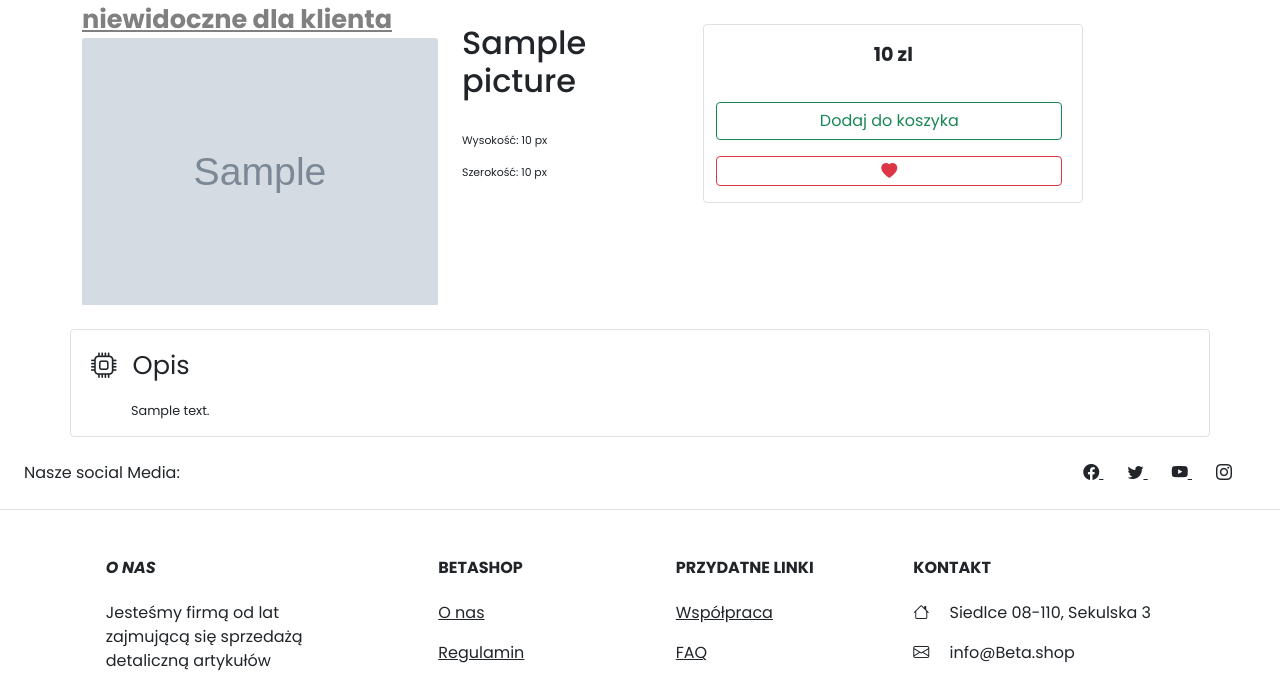
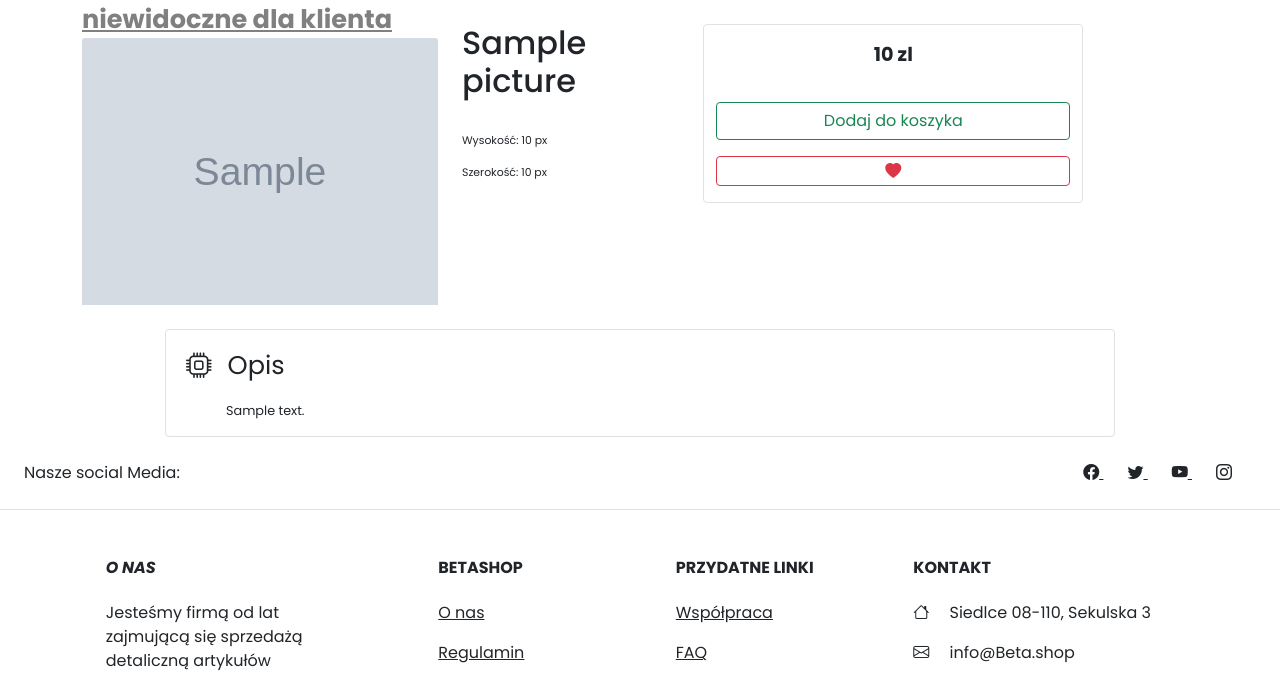
Before and after one commit to MateuszNaumiuk/Store, a PHP site: page /strona_produktu?id=1 in a window 1280 px wide. Shown: the part 112-786 px from the top of the page. Run offline with PHP 8.4, Linux system fonts and the light colour scheme; tables that the repository leaves empty hold one stand-in row (values such as "Sample post"); grey boxes marked "Sample" are stand-in pictures.

Commit message:
On branch main

```diff
--- a/strona_produktu.php
+++ b/strona_produktu.php
@@ -64,15 +64,16 @@
 							</div>
 							<div class="row">
 								<div class="col-12">
-									<form action="koszyk.php" method='POST' class="d-flex me-2 w">
+									<form action="koszyk.php" method='POST' class="d-flex">
 										<input type="hidden" name="hidden_name" value="<?= $row['pic_name'] ?>">
 										<input type="hidden" name="hidden_path" value="<?= $row['image_path'] ?>">
 										<input type="hidden" name="picture_id" value="<?= $row['picture_id'] ?>">
 										<input type="hidden" name="hidden_price" value="<?= $row['price'] ?>">
 										<input type="submit" id="add" name="add" class="btn btn-outline-success w-100" value="Dodaj do koszyka">
 									</form>
-
-									<form action="ulubione.php" method='POST' class="d-flex me-2 w">
+								</div>
+								<div class="col-12">
+									<form action="ulubione.php" method='POST' class="d-flex">
 										<input type="hidden" name="hidden_name" value="<?= $row['pic_name'] ?>">
 										<input type="hidden" name="hidden_path" value="<?= $row['image_path'] ?>">
 										<input type="hidden" name="picture_id" value="<?= $row['picture_id'] ?>">
@@ -81,26 +82,20 @@
 											<i class="bi bi-heart-fill"></i>
 										</button>
 									</form>
+								</div>
+								<div class="col-12 d-flex flex-column">
 									<?php
 									if ((isset($_SESSION['user']))) {
 										if ($_SESSION['priv'] == 'admin') {
 									?>
-											<form method='POST' class="d-flex me-2 w">
+											<form method='POST'>
 												<!-- o tu -->
-												<div class="row d-flex column">
-													<div class="col-12">
-
 												<a href="edytowanie.php?pic=<?= $row['picture_id'] ?>"><button type="button" class="btn btn-outline-dark w-100">Edytuj</button></a>
-
+											</form>
 								</div>
 								<div class="col-12">
-														<button type="submit" id="visibility" name="visibility" class="btn btn-outline-dark w-100" value="Zmień widoczność">Zmień widoczność</button>
-
+									<button type="submit" id="visibility" name="visibility" class="btn w-100 mb-3 btn-outline-dark" value="Zmień widoczność">Zmień widoczność</button>
 								</div>
-												</div>
-
-
-											</form>
 						<?php
 										}
 									}
@@ -121,16 +116,10 @@
 					</div>
 
 				</div>
-					<div class="row my-4">
-						<div class="col-6">
-
-						</div>
-
 			</div>
 		</div>
-			</div>
-			<div class="row">
-				<div class="col-12 mt-4 border rounded text-justify">
+		<div class="row d-flex justify-content-center">
+			<div class="col-10 mt-4 border rounded text-justify">
 				<p style="font-size:2vw;" class="ms-2 my-3"><i class="bi bi-cpu me-3"></i>Opis</p>
 				<p class="ms-5 me-5" style="font-size:1vw;"><?= $row['description'] ?>
 			</div>
@@ -141,7 +130,6 @@
 					}
 	?>
 	</section>
-	</main>
 	<!-- footer -->
 	<?php
 	include("footer.php");
```
Lines whose indentation alone changed are shown as unchanged.
